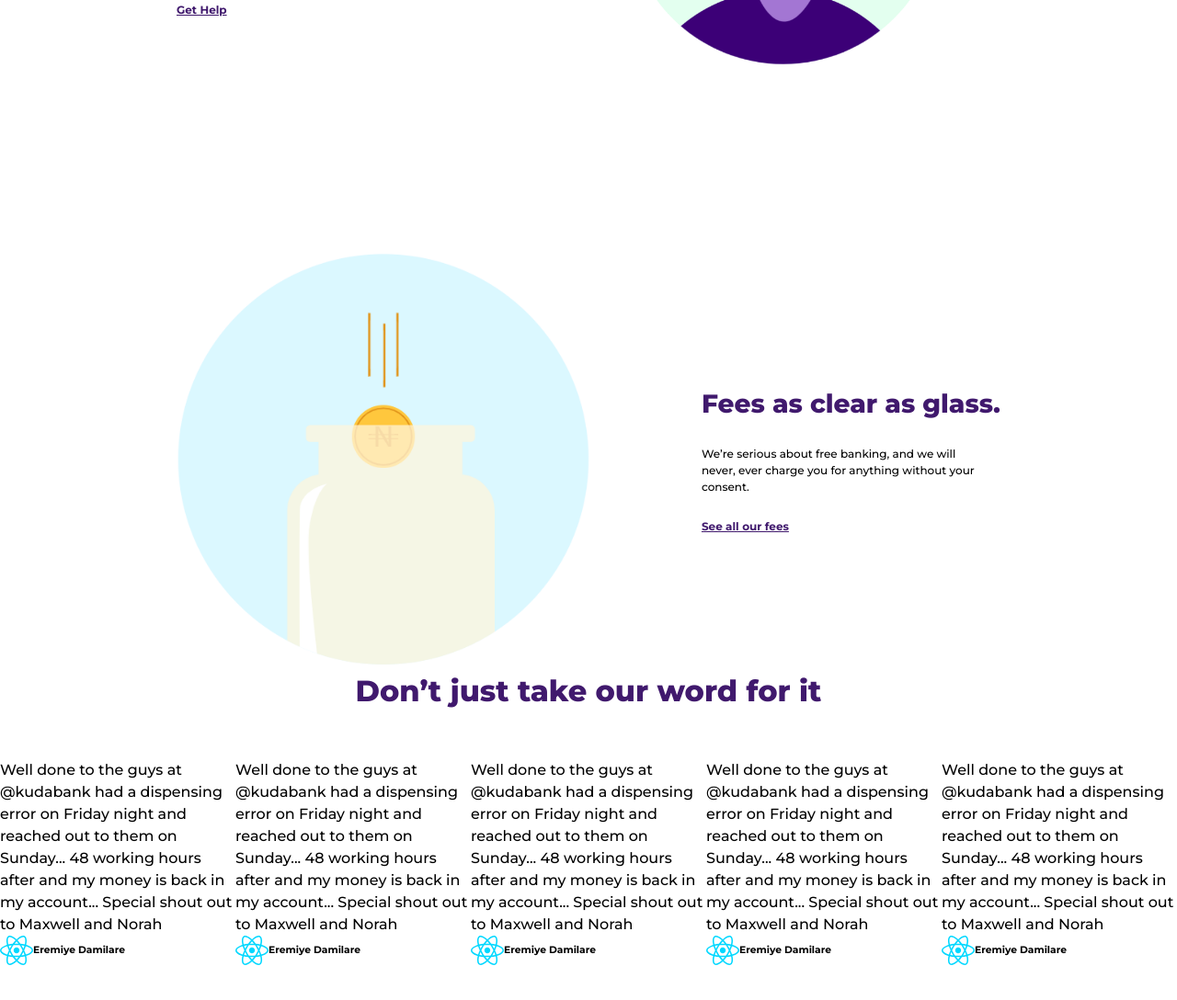
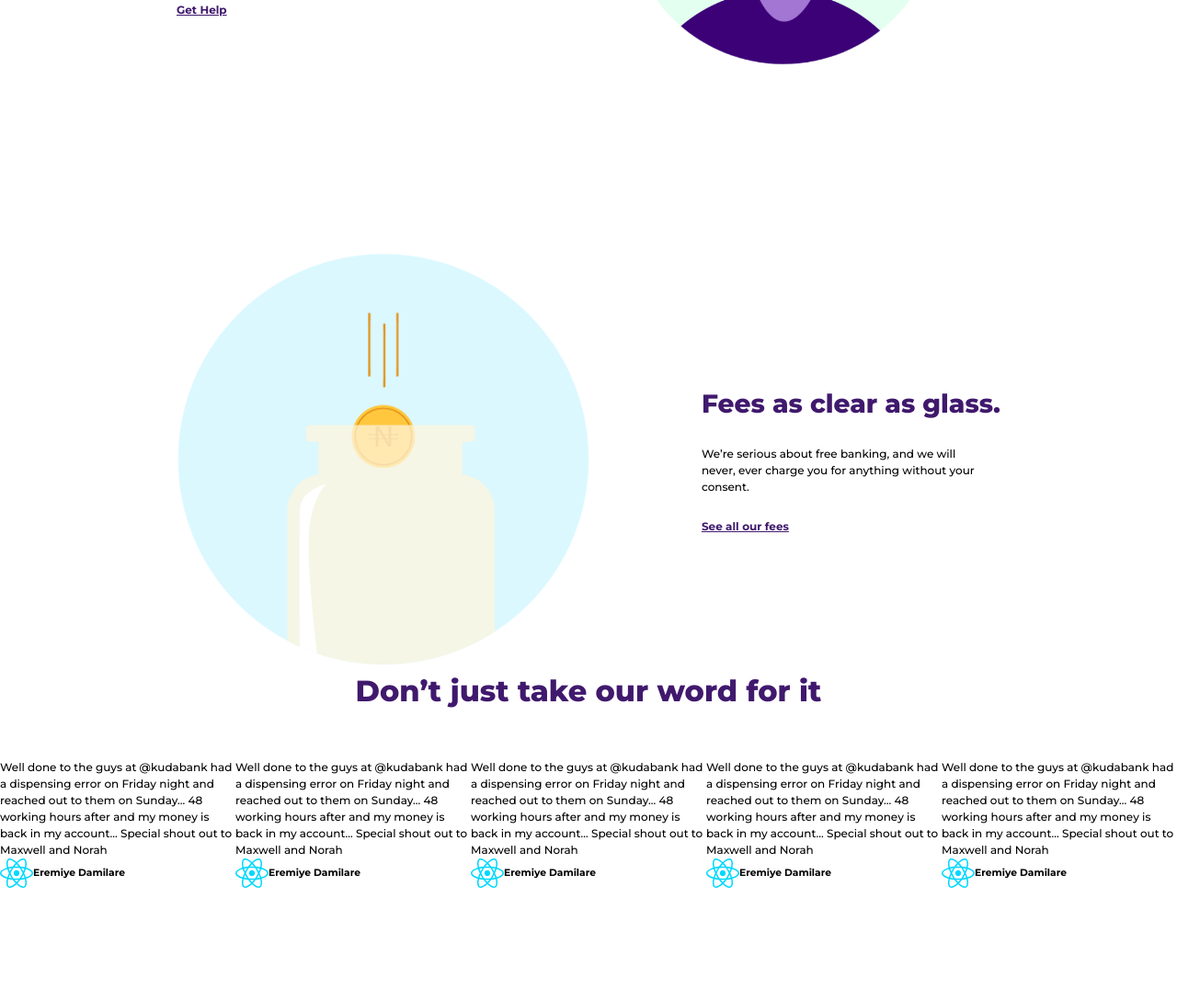
Before and after one commit to Dimex19/kuda-clone, a React (Vite) app: page / in a window 1280 px wide. Shown: the part 3978-5066 px from the top of the page at 92% size. After the commit the page ends 4994 px from the top, so only its background shows below. Built offline with nearby package versions, Linux system fonts and the light colour scheme.

Commit message:
section three transition testing

```diff
--- a/src/components/SectionThree.jsx
+++ b/src/components/SectionThree.jsx
@@ -33,4 +33,9 @@ const Container = styled.div`
     margin-top: 50px;
     margin-bottom: 50px;
     animation-name: example;
+
+
+    p {
+        font-size: 12px;
+    }
 `
```
